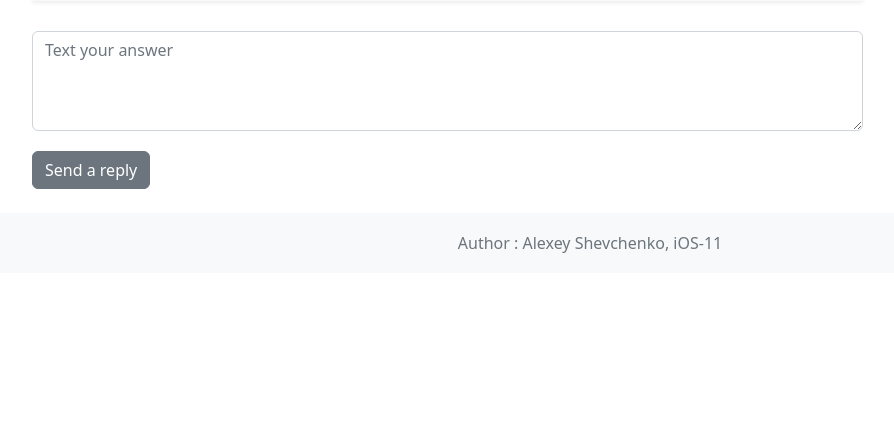
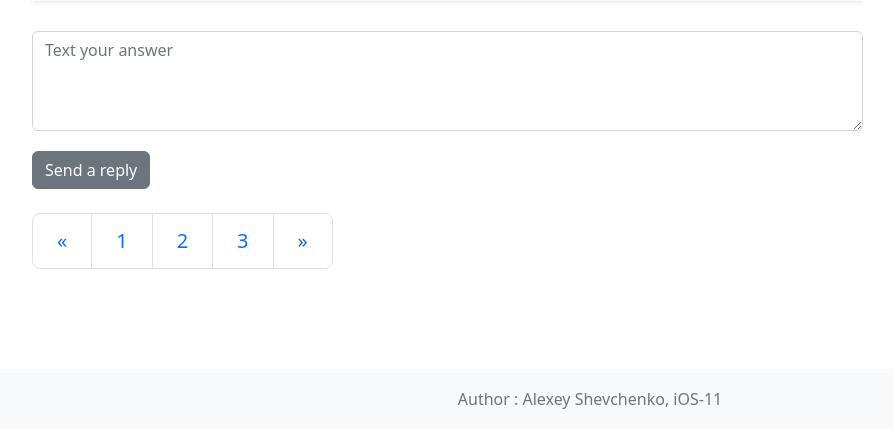
Before and after one commit to Alex777Russia/TP_WEB_2022, a Python web app: template ask/templates/question.html in a window 1280 px wide. Shown: the part 780-1209 px from the top of the page, without its empty margins (50-944 px from the left). Before the commit the page ends 1033 px from the top, so only its background shows below. Run offline with Jinja, Linux system fonts and the light colour scheme; the template is opened without the code that fills it, so the values that code supplies are empty; some libraries are stand-ins or nearby versions.

Commit message:
paginator on question page added

```diff
--- a/ask/templates/question.html
+++ b/ask/templates/question.html
@@ -150,6 +150,21 @@
         </div>
 
         <nav>
+            <ul class="pagination pagination-lg">
+                <li class="page-item">
+                    <a class="page-link" href="#">
+                        <span aria-hidden="true">&laquo;</span>
+                    </a>
+                </li>
+                <li class="page-item"><a class="page-link" href="#">1</a></li>
+                <li class="page-item"><a class="page-link" href="#">2</a></li>
+                <li class="page-item"><a class="page-link" href="#">3</a></li>
+                <li class="page-item">
+                    <a class="page-link" href="#">
+                        <span aria-hidden="true">&raquo;</span>
+                    </a>
+                </li>
+            </ul>
         </nav>
     </div>
 </main>
```
